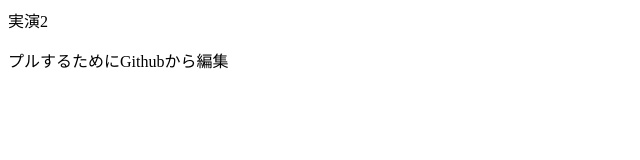
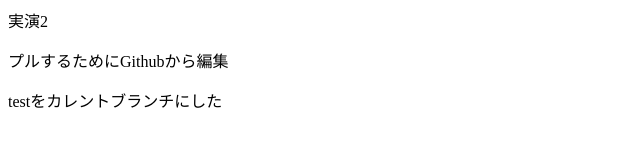
Before and after one commit to uchida725/git-test2, a plain HTML site: page index.html in a window 1280 px wide. Shown: the whole page, without its empty margins (0-640 px from the left). Drawn offline with Linux system fonts and the light colour scheme.

Commit message:
編集しました

```diff
--- a/index.html
+++ b/index.html
@@ -1,2 +1,3 @@
 <p>実演2</p>
 <p>プルするためにGithubから編集</p>
+<p>testをカレントブランチにした</p>
```
